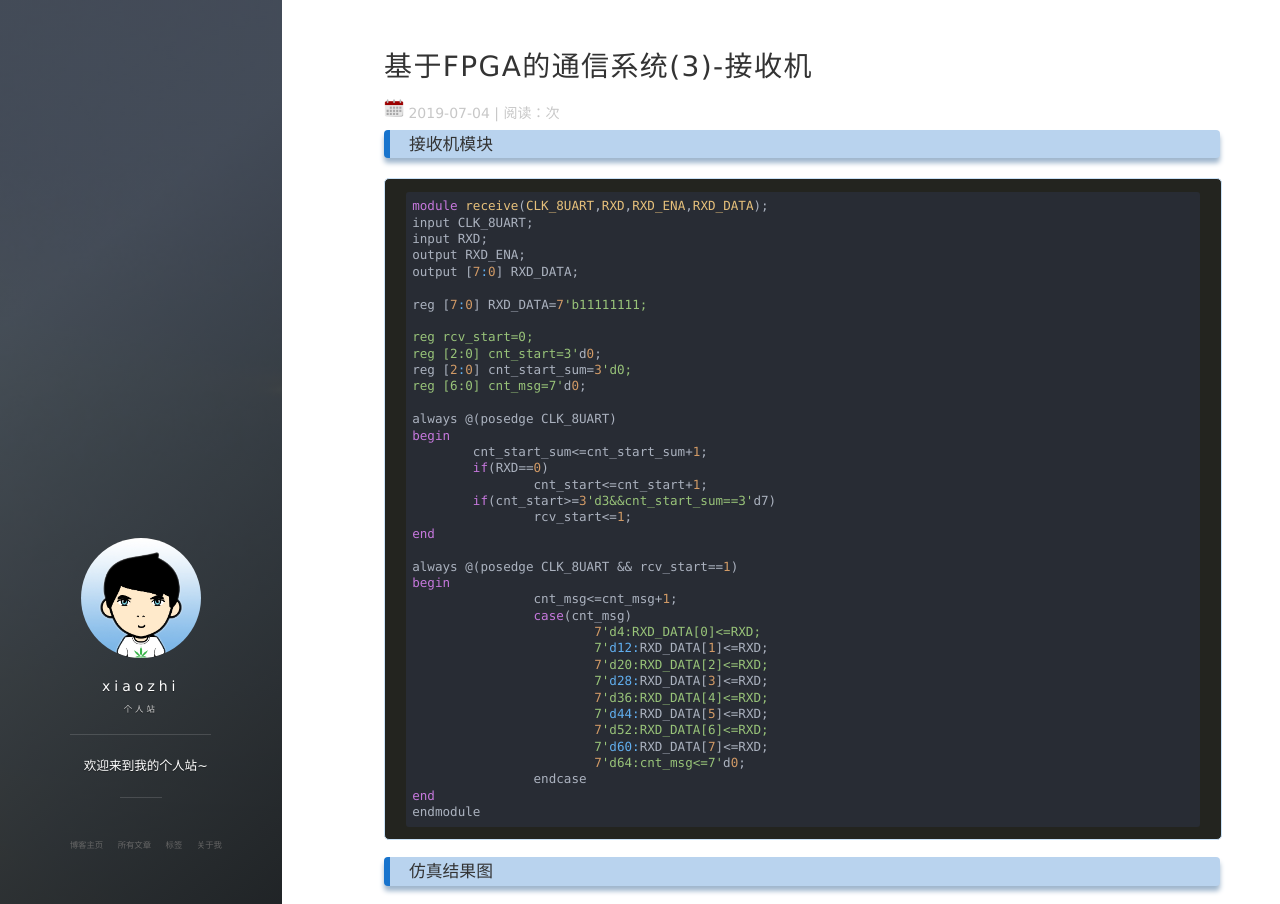
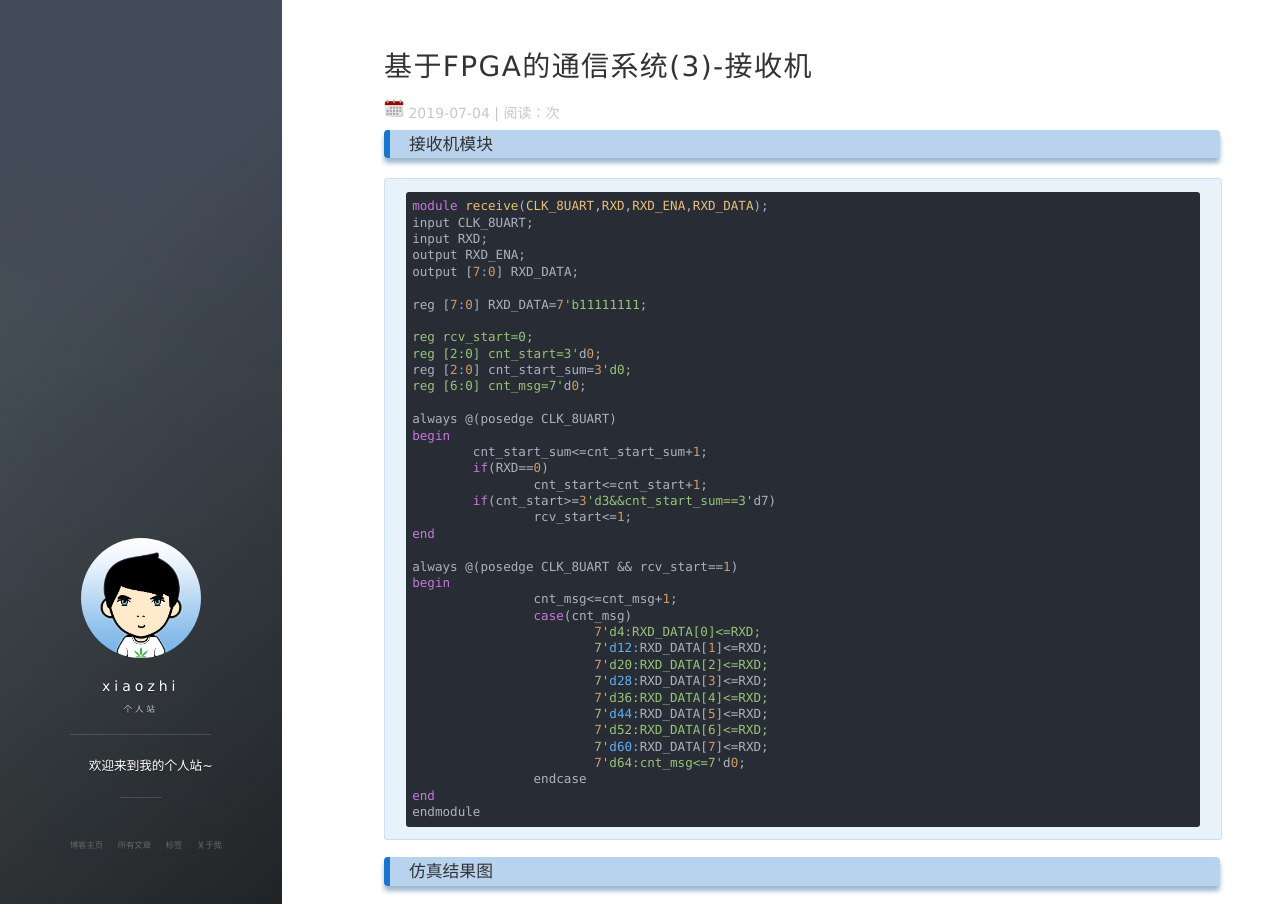
Before and after one commit to xiaozhisheji/xiaozhi.github.io, a Jekyll site: the page built from _posts/2019-07-04-基于FPGA的通信系统(3)-接收机.md, in a window 1280 px wide and 1400 px high. Shown: the top 904 px of the window. Built offline with Jekyll 4.4.1, drawn with Linux system fonts in a browser that asks for light colours; nearby versions of some CDN libraries; comment, search, counter and statistics services are not loaded; grey boxes are pictures that could not be loaded.

Commit message:
Update main.css

```diff
--- a/css/main.css
+++ b/css/main.css
@@ -145,7 +145,7 @@
   margin-bottom: 10px;
   margin-top: 5px;
   line-height: 1.7em;
-  padding-left: 10px;
+  padding-left: 20px;
 }
 
 strong {
@@ -155,12 +155,12 @@
   font-style: italic; }
 
 blockquote {
-    padding-top: 5px;
-    padding-bottom: 5px;
+  padding-top: 10px;
+  padding-bottom: 1px;
   padding-left: 10px;
   margin-left: 20px;
 
-    font-family: "Consolas","ff-tisa-web-pro-1", "ff-tisa-web-pro-2", "Lucida Grande", "Hiragino Sans GB", "Hiragino Sans GB W3", "Microsoft YaHei", "WenQuanYi Micro Hei", sans-serif;
+  font-family: "ff-tisa-web-pro-1", "ff-tisa-web-pro-2", "Lucida Grande", "Hiragino Sans GB", "Hiragino Sans GB W3", "Microsoft YaHei", "WenQuanYi Micro Hei", sans-serif;
   font-weight: lighter;
   font-size: 1em;
   border-left: 3px solid #4F4F4F;
@@ -195,10 +195,9 @@
 pre {
   margin-bottom: 1.3em;
   padding: 1em 2.5%;
-  /*background: #e8f2fb;*/
-  background: #23241f;
+  background: #e8f2fb;
   border: 1px solid #c9e1f6;
-  border-radius: 5px;
+  border-radius: 3px;
   font-family: Consolas, Menlo, Monaco, Lucida Console, Liberation Mono, DejaVu Sans Mono, Bitstream Vera Sans Mono, Courier New, monospace, serif;
   font-size: .9em;
   font-weight: normal;
```
Lines whose indentation alone changed are shown as unchanged.
